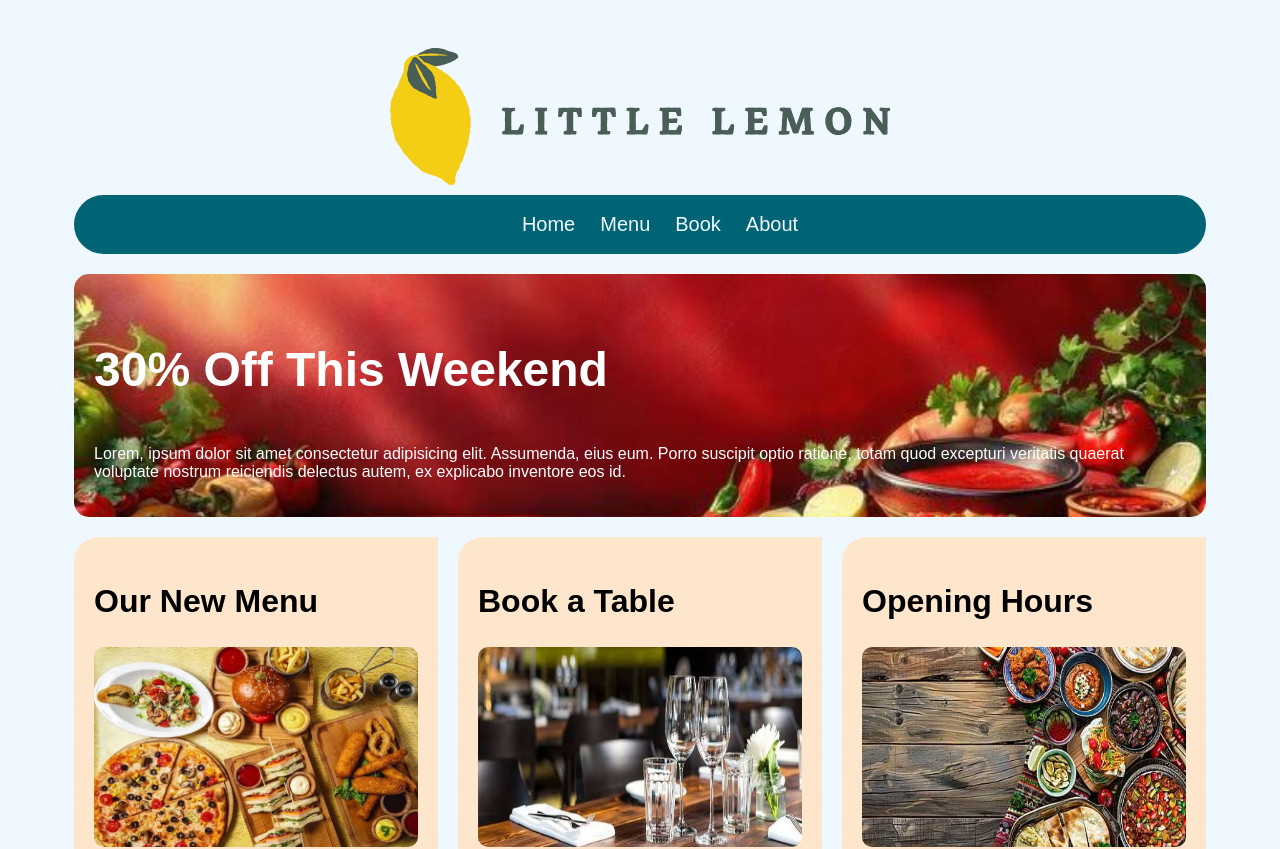
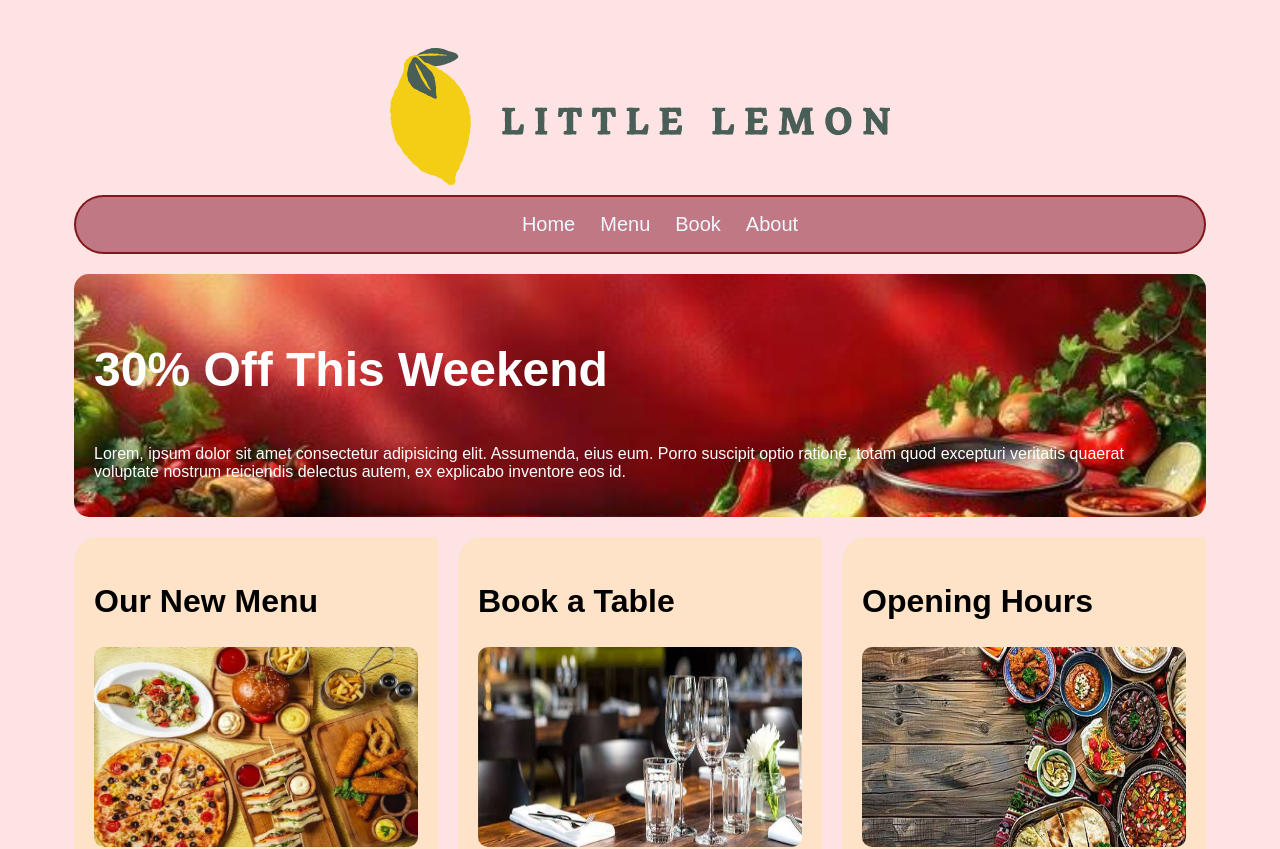
Before and after one commit to aji-femi/little-lemon, a React (Vite) app: page / in a window 1280 px wide. Shown: the top 849 px of the page. Built offline with nearby package versions, Linux system fonts and the light colour scheme.

Commit message:
style updated

```diff
--- a/src/index.css
+++ b/src/index.css
@@ -1,5 +1,5 @@
 body {
-  background-color: aliceblue;
+  background-color: rgb(253, 227, 227);
   font-family: Arial, Helvetica, sans-serif;
   margin: 3rem 5% 3rem 5%;
   font-size: medium;
@@ -18,8 +18,8 @@ h2 {
   font-size: 2rem;
 }
 nav {
-  background-color: #006475;
-  border: 2px solid #006475;
+  background-color: #c07884;
+  border: 2px solid #750000d0;
   border-radius: 30px;
   margin: 10px;
 }
@@ -36,7 +36,7 @@ nav a {
   text-decoration: none;
 }
 nav a:hover {
-  color: blue;
+  color: rgb(100, 5, 13);
 }
 section {
   display: flex;
```
